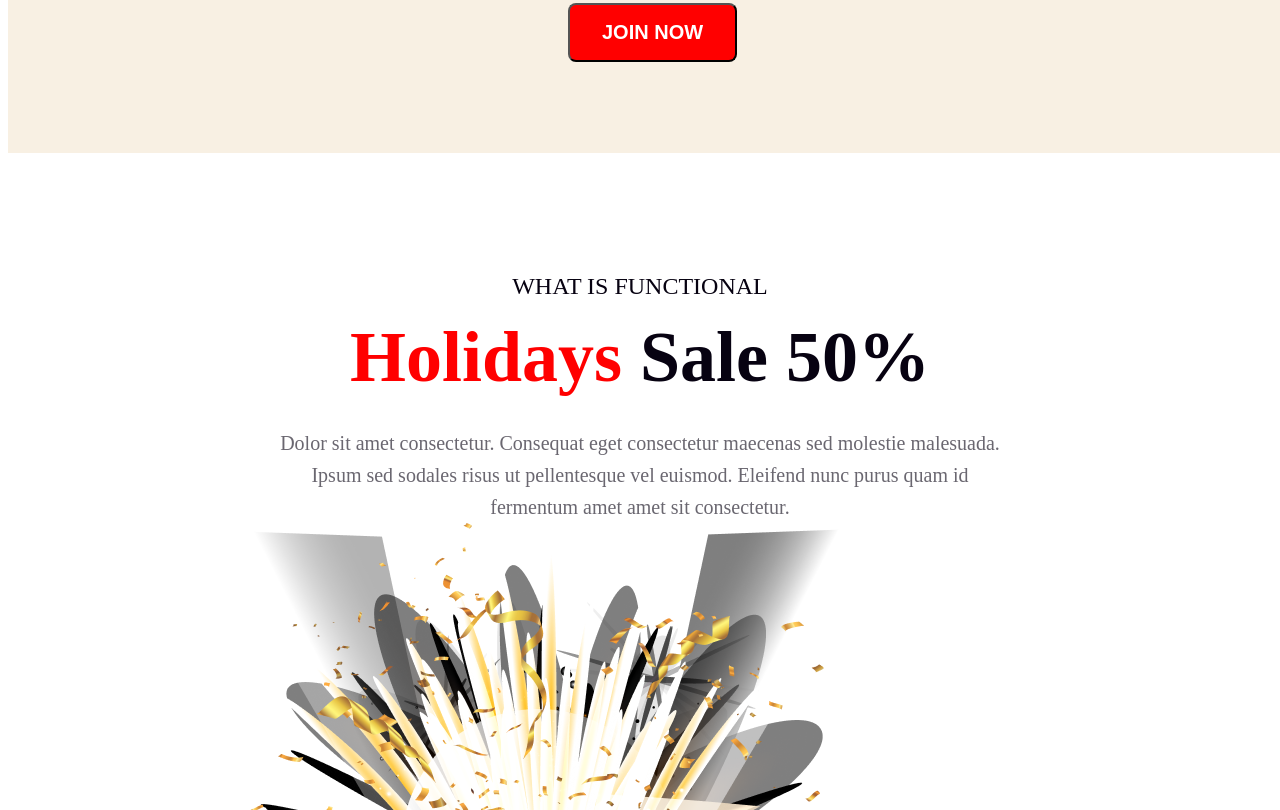
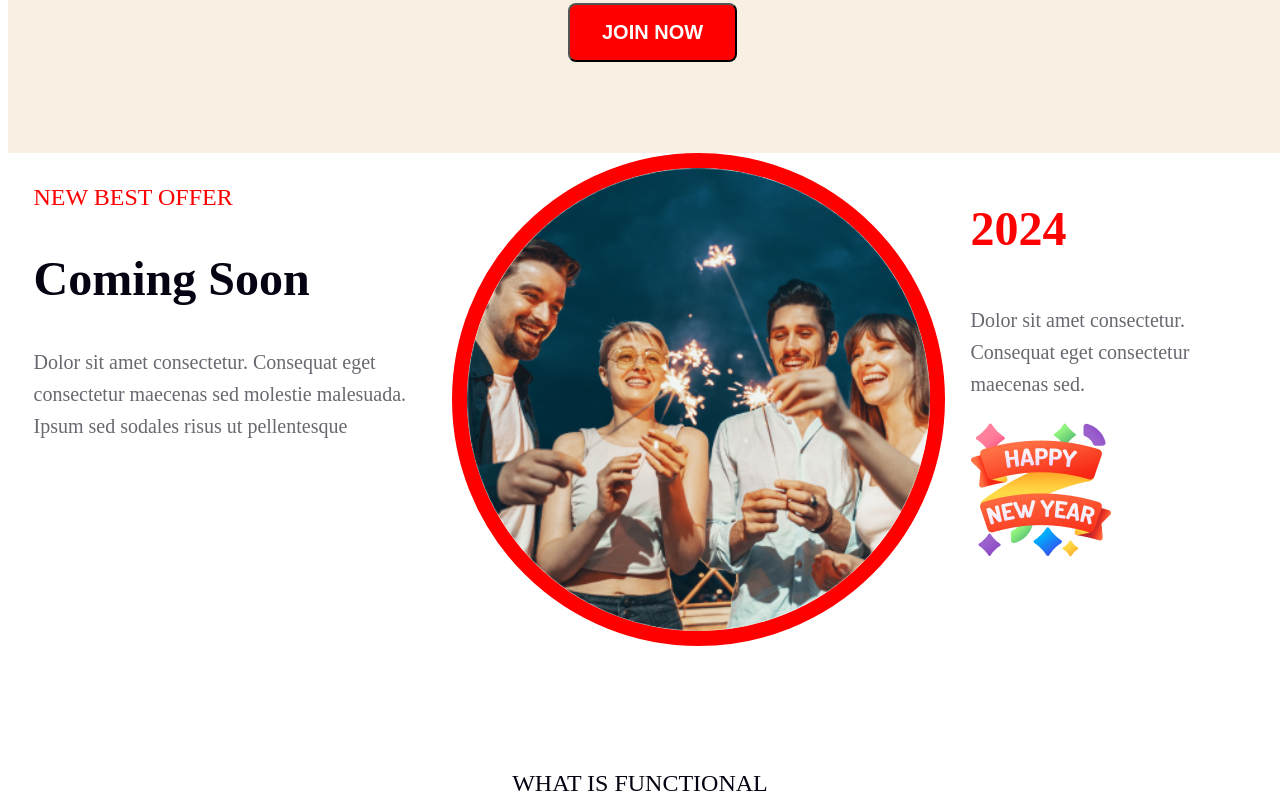
Before and after one commit to Tanzil-Rippy/assignment-1, a plain HTML site: page codes/index.html in a window 1280 px wide. Shown: the part 2601-3411 px from the top of the page. Drawn offline with Linux system fonts and the light colour scheme.

Commit message:
almost done

```diff
--- a/codes/index.html
+++ b/codes/index.html
@@ -16,6 +16,9 @@
     <link
         href="https://fonts.googleapis.com/css2?family=Inter:wght@100;200;300;400;500;600;700;800;900&family=Open+Sans:ital,wght@0,300;0,400;0,500;0,600;0,700;0,800;1,300;1,400;1,500;1,600;1,700;1,800&family=Work+Sans:wght@300;400;500;600;700;800&display=swap"
         rel="stylesheet">
+    <link rel="stylesheet" href="https://cdnjs.cloudflare.com/ajax/libs/font-awesome/6.5.1/css/all.min.css"
+        integrity="sha512-DTOQO9RWCH3ppGqcWaEA1BIZOC6xxalwEsw9c2QQeAIftl+Vegovlnee1c9QX4TctnWMn13TZye+giMm8e2LwA=="
+        crossorigin="anonymous" referrerpolicy="no-referrer" />
 
     <link rel="stylesheet" href="style.css">
 </head>
@@ -67,7 +70,25 @@
 
     <main>
         <!-- bonus number ar jonno bakiiyvcteryqrqyy7qyiuyqqqb  3j6iaq5gqajJ6H -->
+        <section class="comming-soons">
+            <div class="comming">
+                <h4 class="red-5">NEW BEST OFFER</h4>
+                <h2 class="c-soon-titel">Coming Soon</h2>
+                <p class="c-soon-p"> Dolor sit amet consectetur. Consequat eget consectetur maecenas sed molestie
+                    malesuada. Ipsum sed sodales risus ut pellentesque
+            </div>
+            <div class="cs-pic">
 
+                <img src="/resources/Ellipse 1.png" alt="" class="round-img">
+            </div>
+            <div class="cs3">
+                <p class="year">2024</p>
+                <p class="cs-text">Dolor sit amet consectetur. Consequat eget consectetur maecenas sed.</p>
+
+                <img src="/resources/Group 96.png" alt="">
+            </div>
+
+        </section>
 
         <!-- sales related section -->
         <section>
@@ -103,13 +124,11 @@
                     <img src="/resources/Rectangle 8.png" alt="" class="port-pic">
                 </div>
             </div>
-        </section>
-        <!-- news letter section -->
-
             <section class="newsletter">
                 <img src="/resources/Group 61.png" alt="" class="letter-pic">
                 <h3 class="letter-titel"> Subscribe Newsletter</h3>
-            <p class="letter-discription"> Dolor sit amet consectetur. Consequat eget consectetur maecenas sed molestie
+                <p class="letter-discription"> Dolor sit amet consectetur. Consequat eget consectetur maecenas sed
+                    molestie
                     malesuada. Ipsum sed sodales risus ut pellentesque vel euismod. </p>
 
                 <div class="mail-btn">
@@ -131,8 +150,9 @@
 
                     <div class="list-contact">
                         <ul>
-                            <li>+00 123 584 124</li>
-                            <li>www.website.com</li>
+                            <li><i class="fa-solid fa-phone-volume"></i>
+                                +00 123 584 124 </li>
+                            <li> <i class="fa-solid fa-globe"></i> www.website.com</li>
                         </ul>
                     </div>
                 </div>
--- a/codes/style.css
+++ b/codes/style.css
@@ -255,7 +255,7 @@
 }
 
 .portfolio-section {
-    margin-left: 140px;
+    /* margin-left: 140px; */
 }
 
 .portfolio {
@@ -285,6 +285,7 @@
     border-radius: 16px;
     background: rgba(255, 0, 0, 0.05);
     margin: 0 auto;
+    margin-top: 150px;
 }
 
 .letter-pic {
@@ -331,6 +332,7 @@
 .mail {
     /* width: 425px; */
     margin: 25px 400px 25px 30px;
+    border: #FFF;
 }
 /* footer-sectionnnnnn */
 
@@ -395,3 +397,47 @@ font-weight: 500;
 .unsub{
 
 }
+/* comming soon offer */
+.red-5{
+    color: #F00;
+font-size: 24px;
+font-weight: 500;
+}
+.c-soon-titel{
+    color: #070211;
+font-size: 48px;
+font-weight: 900;
+text-transform: capitalize;
+}
+.c-soon-p{
+    width: 393px;
+color: rgba(7, 2, 17, 0.60);
+font-size: 20px;
+font-weight: 400;
+line-height: 32px; /* 160% */
+
+}
+.year{color: #F00;
+    font-size: 48px;
+    font-weight: 700;
+}
+.cs-text{
+    width: 276px;
+    color: rgba(7, 2, 17, 0.60);
+    font-size: 20px;
+    font-weight: 400;
+    line-height: 32px; /* 160% */
+}
+.comming-soons{
+    display: flex;
+    justify-content: space-evenly;
+}
+.round-img{
+    border: ;
+    width: 463px;
+height: 463px;
+border-radius: 463px;
+border: 15px solid #F00;
+
+
+}
```
Lines whose indentation alone changed are shown as unchanged.
